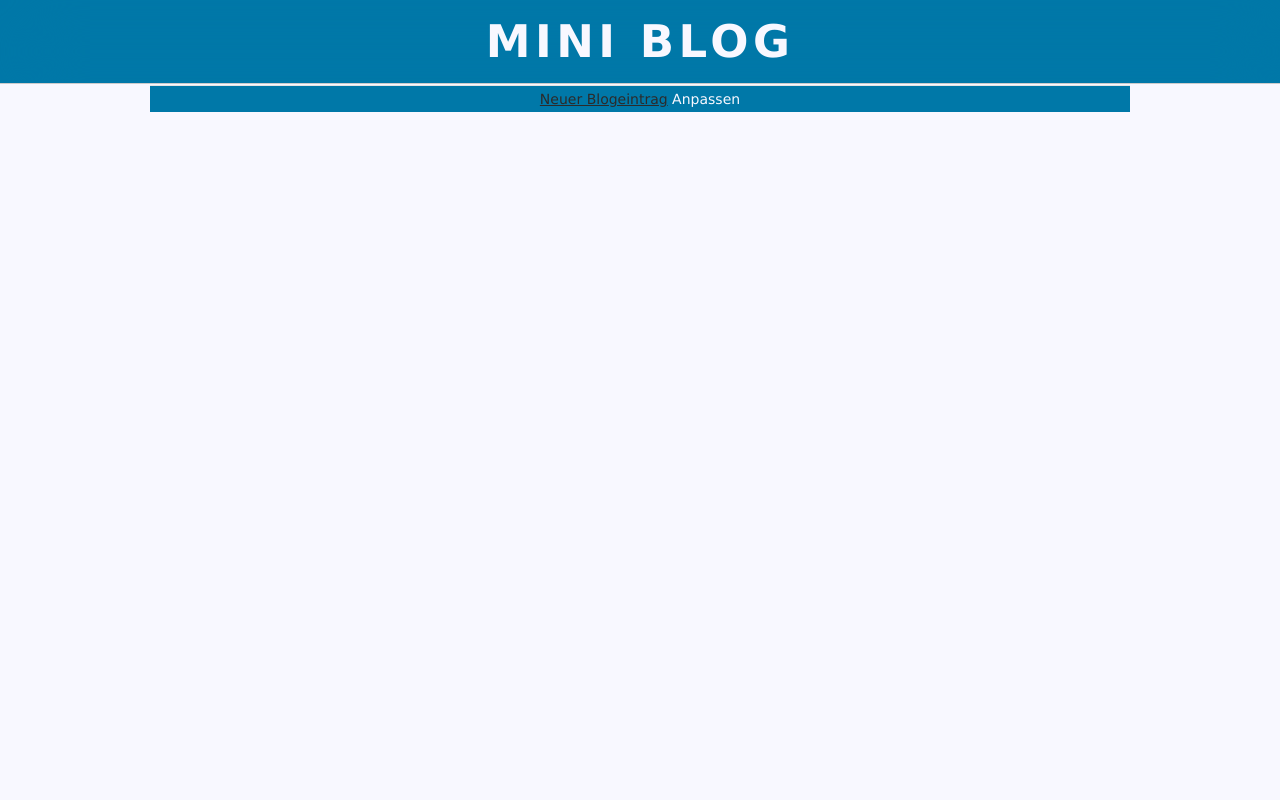
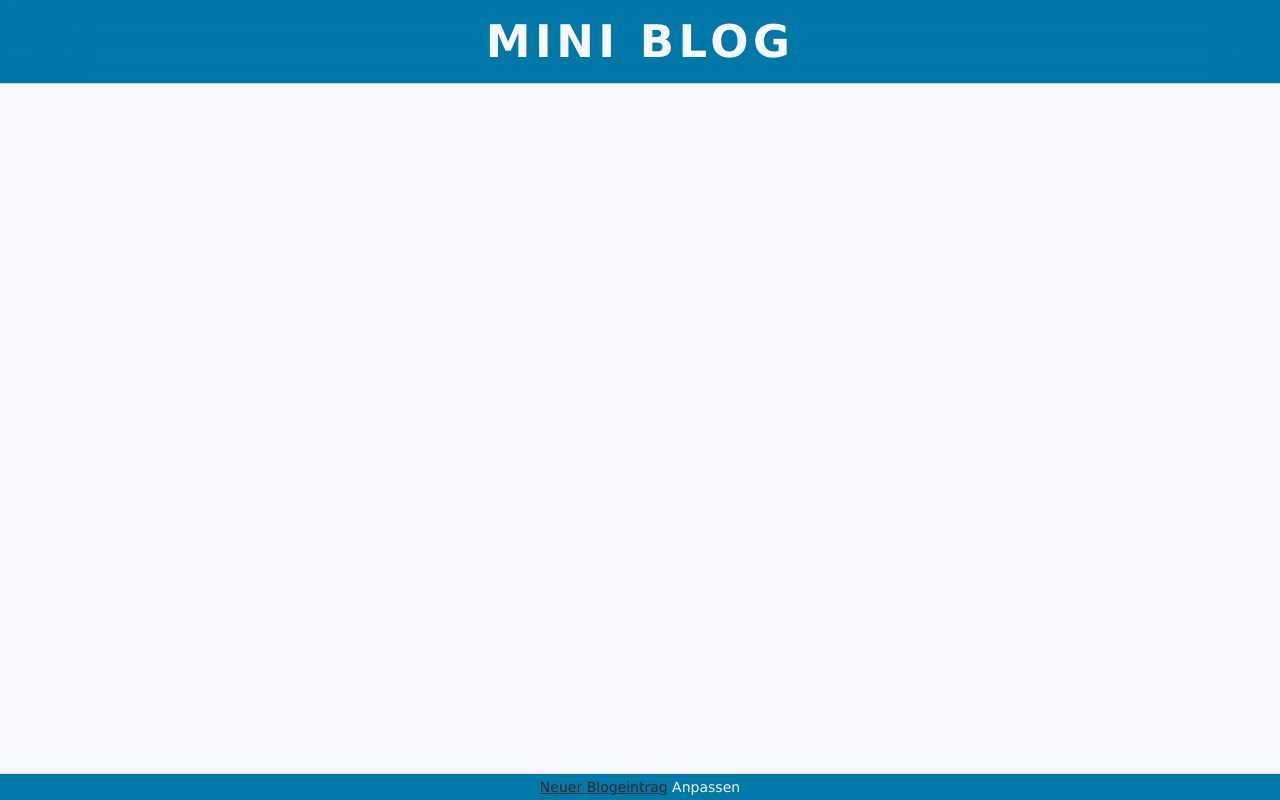
Before and after one commit to sevenmaster/miniBlog, a PHP site: page /entry.php?entry=1 in a window 1280 px wide. Run offline with PHP 8.4, Linux system fonts and the light colour scheme.

Commit message:
Fixed footer

```diff
--- a/external/style.css
+++ b/external/style.css
@@ -6,12 +6,8 @@
     box-sizing: border-box;
 }
 body {
-    max-width: 1000px;
     margin: 0 auto;
-    padding: 10px;
     overflow-y: scroll;
-    padding-top: 20px;
-    padding-bottom: 100px;
 }
 html {
     background: #f8f8ff;
@@ -45,13 +41,19 @@ header {
     padding: 5px 0px;
     border-top: 1px solid #e5e5e5;
     background-color: #0078A8;
-    position: relative;
+    position: absolute;
     bottom: 0;
     right: 0;
     left: 0;
 }
-#footerwrapper {
+#contentwrapper {
     min-height: 100%;
+    position: relative;
+}
+#content {
+    padding: 50px 10px;
+    max-width: 1000px;
+    margin: 0 auto;
 }
 body, html {
     height: 100%;
--- a/templates/mainpage.html
+++ b/templates/mainpage.html
@@ -7,12 +7,14 @@
 	<meta http-equiv="Content-Type" content="text/html; charset=utf-8"/>
 </head>
 <body>
-            <header>
-                    <a href="./"><h1>Mini Blog</h1></a>
-            </header>
-			<!--f-->
-			<div id="footerwrapper">
-            <div id="footer"><a href="./templates/editpage.html">Neuer Blogeintrag</a> Anpassen</div>
+    <div id="contentwrapper">
+        <header>
+                <a href="./"><h1>Mini Blog</h1></a>
+        </header>
+        <div id="content">
+            <!--f-->
         </div>
+        <div id="footer"><a href="./templates/editpage.html">Neuer Blogeintrag</a> Anpassen</div>
+    </div>
 </body>
 </html>
```
